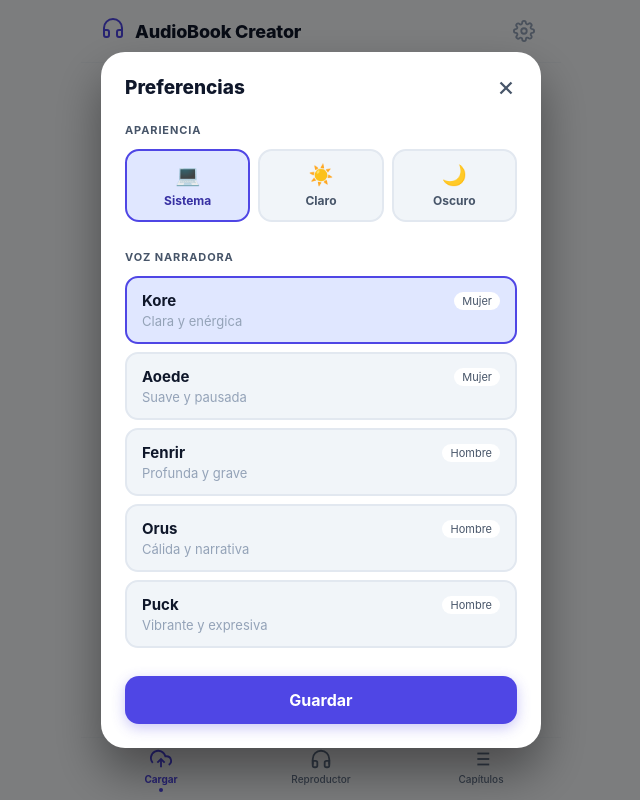
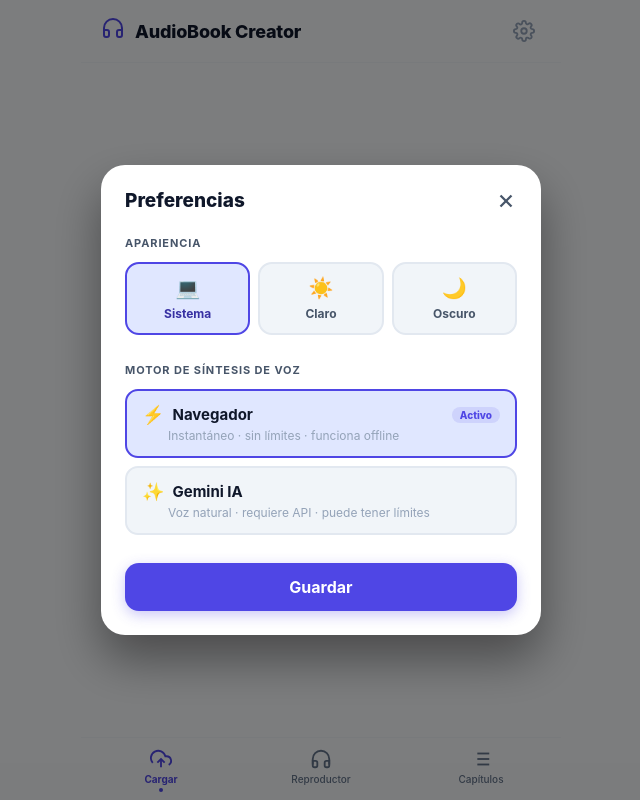
Before and after one commit to cuervonauta/plumalectora, a React (Vite) app: page / in a window 1280 px wide. Both pictures are taken after a click on the button "Abrir preferencias". Shown: the whole page, without its empty margins (319-959 px from the left). Built offline with nearby package versions, Linux system fonts and the light colour scheme.

Commit message:
Add TTS engine support to SettingsModal and PlayerScreen

```diff
--- a/App.jsx
+++ b/App.jsx
@@ -534,7 +534,7 @@ function ToastContainer({toasts}) {
 }
 
 // ─── SETTINGS MODAL ───────────────────────────────────────────────────────────
-function SettingsModal({voice, setVoice, themePref, setThemePref, onClose}) {
+function SettingsModal({voice, setVoice, ttsEngine, setTtsEngine, themePref, setThemePref, onClose}) {
   return (
     <div
       role="dialog" aria-modal="true" aria-label="Preferencias"
@@ -576,9 +576,37 @@ function SettingsModal({voice, setVoice, themePref, setThemePref, onClose}) {
           })}
         </div>
 
-        {/* ── VOZ ── */}
+        {/* ── MOTOR TTS ── */}
         <label style={{display:'block',fontSize:11,fontWeight:700,color:'var(--c-text2)',marginBottom:12,textTransform:'uppercase',letterSpacing:'.08em'}}>
-          Voz narradora
+          Motor de síntesis de voz
+        </label>
+        <div style={{display:'flex',flexDirection:'column',gap:8,marginBottom:28}}>
+          {[
+            {id:'browser', emoji:'⚡', title:'Navegador', sub:'Instantáneo · sin límites · funciona offline'},
+            {id:'gemini',  emoji:'✨', title:'Gemini IA',  sub:'Voz natural · requiere API · puede tener límites'},
+          ].map(e=>{
+            const active=ttsEngine===e.id;
+            return (
+              <button key={e.id} onClick={()=>setTtsEngine(e.id)} aria-pressed={active}
+                style={{textAlign:'left',padding:'13px 15px',borderRadius:13,
+                  border:`2px solid ${active?'var(--c-accent)':'var(--c-border2)'}`,
+                  background:active?'var(--c-accent-bg)':'var(--c-surface2)',
+                  cursor:'pointer',transition:'all .18s'}}>
+                <div style={{display:'flex',alignItems:'center',gap:8}}>
+                  <span style={{fontSize:18}}>{e.emoji}</span>
+                  <span style={{fontWeight:700,color:'var(--c-text)',fontSize:15}}>{e.title}</span>
+                  {active&&<span style={{marginLeft:'auto',fontSize:10,fontWeight:800,color:'var(--c-accent)',background:'var(--c-badge-bg)',padding:'2px 8px',borderRadius:20}}>Activo</span>}
+                </div>
+                <p style={{fontSize:12,color:'var(--c-muted)',marginTop:3,paddingLeft:26}}>{e.sub}</p>
+              </button>
+            );
+          })}
+        </div>
+
+        {/* ── VOZ (solo Gemini) ── */}
+        {ttsEngine==='gemini'&&<>
+        <label style={{display:'block',fontSize:11,fontWeight:700,color:'var(--c-text2)',marginBottom:12,textTransform:'uppercase',letterSpacing:'.08em'}}>
+          Voz narradora (Gemini)
         </label>
         <div style={{display:'flex',flexDirection:'column',gap:8,marginBottom:28}}>
           {VOICES.map(v=>(
@@ -597,6 +625,7 @@ function SettingsModal({voice, setVoice, themePref, setThemePref, onClose}) {
             </button>
           ))}
         </div>
+        </>}
 
         <button onClick={onClose}
           style={{width:'100%',background:'var(--c-btn)',color:'#fff',border:'none',borderRadius:14,padding:'14px',fontSize:16,fontWeight:700,cursor:'pointer',boxShadow:'0 4px 14px var(--c-btn-glow)'}}>
@@ -675,20 +704,33 @@ function UploadScreen({onBook, toast, isParsing, setIsParsing}) {
 }
 
 // ─── PLAYER SCREEN ────────────────────────────────────────────────────────────
-function PlayerScreen({book,chapterIdx,setChapterIdx,chapterCache,setChapterCache,chapterStatus,setChapterStatus,voice,toast}) {
-  const audioRef=useRef(null); const abortRef=useRef(null); const rangeRef=useRef(null);
-  const prefetchAbortRef=useRef(null);
-  const genAndPlayRef=useRef(null); // referencia para el countdown auto-retry
-  const [isPlaying,     setIsPlaying]     =useState(false);
-  const [isGen,         setIsGen]         =useState(false);
-  const [currentT,      setCurrentT]      =useState(0);
-  const [duration,      setDuration]      =useState(0);
-  const [speed,         setSpeed]         =useState(1);
-  const [rateLimitSecs, setRateLimitSecs] =useState(0); // cuenta regresiva 429
+function PlayerScreen({book,chapterIdx,setChapterIdx,chapterCache,setChapterCache,chapterStatus,setChapterStatus,voice,toast,ttsEngine}) {
+  // ── Refs ────────────────────────────────────────────────────────────────────
+  const audioRef          =useRef(null);
+  const abortRef          =useRef(null);
+  const rangeRef          =useRef(null);
+  const prefetchAbortRef  =useRef(null);
+  const genAndPlayRef     =useRef(null);
+  // Browser TTS refs
+  const utteranceRef      =useRef(null);
+  const charIndexRef      =useRef(0);
+  const browserVoicesRef  =useRef([]);
+  const speedRef          =useRef(1);
+
+  // ── State ───────────────────────────────────────────────────────────────────
+  const [isPlaying,      setIsPlaying]      =useState(false);
+  const [isGen,          setIsGen]          =useState(false);
+  const [currentT,       setCurrentT]       =useState(0);
+  const [duration,       setDuration]       =useState(0);
+  const [speed,          setSpeed]          =useState(1);
+  const [rateLimitSecs,  setRateLimitSecs]  =useState(0);
+  const [browserProg,    setBrowserProg]    =useState(0); // 0–100 para browser TTS
 
   const chapter=book?.chapters[chapterIdx];
-  const isReady=!!chapterCache[chapterIdx];
-  const prog=duration>0?(currentT/duration)*100:0;
+  // Browser TTS: siempre "listo" (no hay fase de generación)
+  const isReady=ttsEngine==='browser'||!!chapterCache[chapterIdx];
+  // Progreso: browser usa posición de carácter; Gemini usa tiempo de audio
+  const prog=ttsEngine==='browser'?browserProg:(duration>0?(currentT/duration)*100:0);
 
   useEffect(()=>{if(audioRef.current)audioRef.current.playbackRate=speed;},[speed]);
   // Cancelar prefetch al desmontar
@@ -710,11 +752,29 @@ function PlayerScreen({book,chapterIdx,setChapterIdx,chapterCache,setChapterCach
     const a=audioRef.current; if(!a) return;
     a.pause(); setIsPlaying(false); setCurrentT(0); setDuration(0);
     if(rangeRef.current)rangeRef.current.style.setProperty('--prog','0%');
-    // No llamar a.load() — resetea el elemento y puede cancelar play() posterior
     if(chapterCache[chapterIdx]){a.src=chapterCache[chapterIdx];a.playbackRate=speed;}
     else a.src='';
   // eslint-disable-next-line react-hooks/exhaustive-deps
   },[chapterIdx]);
+
+  // ── Browser TTS: cargar voces disponibles ───────────────────────────────────
+  useEffect(()=>{
+    const load=()=>{ browserVoicesRef.current=window.speechSynthesis?.getVoices()||[]; };
+    load();
+    window.speechSynthesis?.addEventListener('voiceschanged',load);
+    return()=>window.speechSynthesis?.removeEventListener('voiceschanged',load);
+  },[]);
+
+  // ── Browser TTS: cancelar al cambiar capítulo ───────────────────────────────
+  useEffect(()=>{
+    if(ttsEngine==='browser'){
+      window.speechSynthesis?.cancel();
+      setIsPlaying(false); setBrowserProg(0); charIndexRef.current=0;
+    }
+  },[chapterIdx,ttsEngine]);
+
+  // ── Mantener speedRef sincronizado ──────────────────────────────────────────
+  useEffect(()=>{ speedRef.current=speed; },[speed]);
 
   // ── Cuenta regresiva 429 → auto-retry ────────────────────────────────────────
   useEffect(()=>{
@@ -728,6 +788,45 @@ function PlayerScreen({book,chapterIdx,setChapterIdx,chapterCache,setChapterCach
     },1000);
     return()=>clearTimeout(t);
   },[rateLimitSecs]);
+
+  // ── Browser TTS: hablar desde un carácter dado ──────────────────────────────
+  const speakFromChar=(fromChar=0)=>{
+    if(!chapter) return;
+    const fullText=chapter.text;
+    const textToSpeak=fromChar>0?fullText.slice(fromChar):fullText;
+    charIndexRef.current=fromChar;
+
+    window.speechSynthesis?.cancel();
+    const utt=new SpeechSynthesisUtterance(textToSpeak);
+    utt.rate=speedRef.current;
+    utt.lang='es';
+
+    // Preferir voz local en español; si no hay, usar la que sea en español
+    const voices=browserVoicesRef.current;
+    const esLocal=voices.find(v=>v.lang.startsWith('es')&&v.localService);
+    const esAny  =voices.find(v=>v.lang.startsWith('es'));
+    if(esLocal||esAny) utt.voice=esLocal||esAny;
+
+    utt.onstart=()=>setIsPlaying(true);
+    utt.onend=()=>{
+      setIsPlaying(false); setBrowserProg(100);
+      // Auto-avanzar al siguiente capítulo
+      setChapterIdx(i=>{ const max=(book?.chapters.length||1)-1; return i<max?i+1:i; });
+    };
+    utt.onboundary=e=>{
+      if(e.name==='word'){
+        const abs=fromChar+e.charIndex; charIndexRef.current=abs;
+        setBrowserProg(fullText.length>0?(abs/fullText.length)*100:0);
+      }
+    };
+    utt.onerror=e=>{
+      if(e.error!=='interrupted'&&e.error!=='canceled') setIsPlaying(false);
+    };
+
+    utteranceRef.current=utt;
+    setBrowserProg(fullText.length>0?(fromChar/fullText.length)*100:0);
+    window.speechSynthesis?.speak(utt);
+  };
 
   const generateAndPlay=async()=>{
     if(!chapter) return;
@@ -765,11 +864,16 @@ function PlayerScreen({book,chapterIdx,setChapterIdx,chapterCache,setChapterCach
   genAndPlayRef.current=generateAndPlay;
 
   const togglePlay=async()=>{
+    // ── Browser TTS ──────────────────────────────────────────────────────────
+    if(ttsEngine==='browser'){
+      if(isPlaying){ window.speechSynthesis?.pause(); setIsPlaying(false); return; }
+      if(window.speechSynthesis?.paused){ window.speechSynthesis.resume(); setIsPlaying(true); return; }
+      speakFromChar(charIndexRef.current);
+      return;
+    }
+    // ── Gemini TTS ───────────────────────────────────────────────────────────
     const a=audioRef.current; if(!a) return;
     if(isPlaying){a.pause();return;}
-    // ⚠️ NO usar a.src para detectar si hay audio — en Chrome/Safari, a.src=''
-    // devuelve la URL de la página (truthy), causando play() sobre fuente inválida.
-    // Usar chapterCache como fuente de verdad.
     if(chapterCache[chapterIdx]){
       a.src=chapterCache[chapterIdx]; a.playbackRate=speed;
       a.play().catch(()=>toast('Toca Play nuevamente para reproducir.','error'));
@@ -778,12 +882,24 @@ function PlayerScreen({book,chapterIdx,setChapterIdx,chapterCache,setChapterCach
     }
   };
 
-  const skip=d=>{const a=audioRef.current;if(a?.src)a.currentTime=Math.max(0,Math.min(a.duration||0,a.currentTime+d));};
+  const skip=d=>{
+    if(ttsEngine==='browser'){
+      const text=chapter?.text||''; if(!text) return;
+      // ~150 palabras/min × ~5 chars/palabra ÷ 60s = ~12.5 chars/s a velocidad 1×
+      const skipChars=Math.round(12.5*speedRef.current*d);
+      const newPos=Math.max(0,Math.min(text.length-1,charIndexRef.current+skipChars));
+      // Redondear al límite de palabra más cercano
+      const snap=d>0?text.indexOf(' ',newPos):text.lastIndexOf(' ',newPos);
+      speakFromChar(snap>0?snap+1:newPos);
+      return;
+    }
+    const a=audioRef.current;if(a?.src)a.currentTime=Math.max(0,Math.min(a.duration||0,a.currentTime+d));
+  };
   const changeChap=d=>{
+    if(ttsEngine==='browser') window.speechSynthesis?.cancel();
     prefetchAbortRef.current?.abort();
     abortRef.current?.abort();
-    setIsGen(false);
-    setRateLimitSecs(0);
+    setIsGen(false); setRateLimitSecs(0);
     setChapterIdx(i=>i+d);
   };
 
@@ -826,15 +942,23 @@ function PlayerScreen({book,chapterIdx,setChapterIdx,chapterCache,setChapterCach
         <p style={{fontSize:10,fontWeight:800,color:'var(--c-accent)',textTransform:'uppercase',letterSpacing:'.12em',marginBottom:6}}>Reproduciendo</p>
         <h2 style={{fontSize:20,fontWeight:800,color:'var(--c-text)',lineHeight:1.3,marginBottom:4}}>{book.title}</h2>
         <p style={{color:'var(--c-muted)',fontSize:13}}>{chapter?.title} · {chapterIdx+1}/{total}</p>
+        <p style={{fontSize:10,color:'var(--c-muted2)',marginTop:2,opacity:.7}}>{ttsEngine==='browser'?'⚡ Navegador':'✨ Gemini IA'}</p>
       </div>
 
       {/* Waveform */}
       <div style={{background:'var(--c-surface)',borderRadius:20,height:100,display:'flex',alignItems:'center',justifyContent:'center',gap:3,padding:'0 16px',overflow:'hidden'}}>
         {isGen?(
+          /* Generando con Gemini — barras animadas de carga */
           Array.from({length:22}).map((_,i)=>(
             <div key={i} style={{width:4,borderRadius:4,background:'var(--c-accent)',animation:`wave .9s ease-in-out infinite`,animationDelay:`${i*.075}s`,height:8}}/>
           ))
-        ):isReady?(
+        ):isPlaying?(
+          /* Reproduciendo (cualquier motor) — barras animadas */
+          Array.from({length:22}).map((_,i)=>(
+            <div key={i} style={{width:4,borderRadius:4,background:'var(--c-accent)',animation:`wave .9s ease-in-out infinite`,animationDelay:`${i*.075}s`,height:`${8+Math.abs(Math.sin(i*.55))*20}px`}}/>
+          ))
+        ):isReady&&prog>0?(
+          /* Pausado con progreso — barras estáticas */
           Array.from({length:22}).map((_,i)=>(
             <div key={i} style={{width:4,borderRadius:4,height:`${10+Math.abs(Math.sin(i*.72+1))*26}px`,background:(i/22)<(prog/100)?'var(--c-accent)':'var(--c-border2)',transition:'background .25s'}}/>
           ))
@@ -846,7 +970,9 @@ function PlayerScreen({book,chapterIdx,setChapterIdx,chapterCache,setChapterCach
         ):(
           <div style={{textAlign:'center'}}>
             <div style={{fontSize:36,color:'var(--c-border2)',marginBottom:8}}><Ic.Headphones/></div>
-            <p style={{fontSize:12,color:'var(--c-muted)'}}>Toca ▶ para generar el audio</p>
+            <p style={{fontSize:12,color:'var(--c-muted)'}}>
+              {ttsEngine==='browser'?'Toca ▶ para escuchar':'Toca ▶ para generar el audio'}
+            </p>
           </div>
         )}
       </div>
@@ -854,7 +980,19 @@ function PlayerScreen({book,chapterIdx,setChapterIdx,chapterCache,setChapterCach
       {/* Progress */}
       <div>
         <input ref={rangeRef} type="range" min="0" max="100" value={prog}
-          onChange={e=>{const a=audioRef.current;if(!a?.duration)return;const t=(+e.target.value/100)*a.duration;a.currentTime=t;setCurrentT(t);e.target.style.setProperty('--prog',`${e.target.value}%`);}}
+          onChange={e=>{
+            const pct=+e.target.value;
+            e.target.style.setProperty('--prog',`${pct}%`);
+            if(ttsEngine==='browser'){
+              const text=chapter?.text||'';
+              if(!text) return;
+              const charPos=Math.round((pct/100)*text.length);
+              speakFromChar(charPos);
+            } else {
+              const a=audioRef.current;if(!a?.duration)return;
+              const t=(pct/100)*a.duration;a.currentTime=t;setCurrentT(t);
+            }
+          }}
           disabled={!isReady}/>
         <div style={{display:'flex',justifyContent:'space-between',marginTop:4}}>
           <span style={{fontSize:12,color:'var(--c-muted)'}}>{formatTime(currentT)}</span>
@@ -867,9 +1005,18 @@ function PlayerScreen({book,chapterIdx,setChapterIdx,chapterCache,setChapterCach
         <button onClick={()=>skip(-15)} style={{background:'none',border:'none',color:'var(--c-text2)',fontSize:28,cursor:'pointer',display:'flex',flexDirection:'column',alignItems:'center',gap:2,transition:'opacity .15s'}}>
           <Ic.Rew/><span style={{fontSize:9,fontWeight:700}}>15s</span>
         </button>
-        <button onClick={togglePlay} disabled={isGen}
-          style={{width:70,height:70,borderRadius:'50%',background:isGen?'var(--c-surface)':'var(--c-btn)',border:'none',color:isGen?'var(--c-accent)':'#fff',fontSize:28,cursor:isGen?'default':'pointer',display:'flex',alignItems:'center',justifyContent:'center',boxShadow:isPlaying?'none':`0 0 24px var(--c-btn-glow)`,animation:isPlaying?'pulse 2s ease-in-out infinite':'none',transition:'background .2s'}}>
-          {isGen?<Spinner size={26} color="var(--c-accent)"/>:isPlaying?<Ic.Pause/>:<Ic.Play/>}
+        <button onClick={togglePlay} disabled={isGen&&ttsEngine==='gemini'}
+          style={{width:70,height:70,borderRadius:'50%',
+            background:(isGen&&ttsEngine==='gemini')?'var(--c-surface)':'var(--c-btn)',
+            border:'none',
+            color:(isGen&&ttsEngine==='gemini')?'var(--c-accent)':'#fff',
+            fontSize:28,
+            cursor:(isGen&&ttsEngine==='gemini')?'default':'pointer',
+            display:'flex',alignItems:'center',justifyContent:'center',
+            boxShadow:isPlaying?'none':`0 0 24px var(--c-btn-glow)`,
+            animation:isPlaying?'pulse 2s ease-in-out infinite':'none',
+            transition:'background .2s'}}>
+          {(isGen&&ttsEngine==='gemini')?<Spinner size={26} color="var(--c-accent)"/>:isPlaying?<Ic.Pause/>:<Ic.Play/>}
         </button>
         <button onClick={()=>skip(15)} style={{background:'none',border:'none',color:'var(--c-text2)',fontSize:28,cursor:'pointer',display:'flex',flexDirection:'column',alignItems:'center',gap:2,transition:'opacity .15s'}}>
           <Ic.Fwd/><span style={{fontSize:9,fontWeight:700}}>15s</span>
@@ -958,6 +1105,7 @@ function ChaptersScreen({book,chapterIdx,setChapterIdx,chapterStatus,setActiveTa
 // ─── APP ROOT ─────────────────────────────────────────────────────────────────
 export default function App() {
   const [voice,         setVoice]         = useLS('ab_voice','Kore');
+  const [ttsEngine,     setTtsEngine]     = useLS('ab_engine','browser'); // 'browser' | 'gemini'
   const [showSettings,  setShowSettings]  = useState(false);
   const [activeTab,     setActiveTab]     = useState('upload');
   const [book,          setBook]          = useState(null);
@@ -1007,7 +1155,7 @@ export default function App() {
       {/* Screens */}
       <main style={{flex:1,display:'flex',flexDirection:'column',overflow:'hidden',animation:'fadeIn .2s ease'}}>
         {activeTab==='upload'   && <UploadScreen onBook={onBook} toast={toast} isParsing={isParsing} setIsParsing={setIsParsing}/>}
-        {activeTab==='player'   && <PlayerScreen book={book} chapterIdx={chapterIdx} setChapterIdx={setChapterIdx} chapterCache={chapterCache} setChapterCache={setChapterCache} chapterStatus={chapterStatus} setChapterStatus={setChapterStatus} voice={voice} toast={toast}/>}
+        {activeTab==='player'   && <PlayerScreen book={book} chapterIdx={chapterIdx} setChapterIdx={setChapterIdx} chapterCache={chapterCache} setChapterCache={setChapterCache} chapterStatus={chapterStatus} setChapterStatus={setChapterStatus} voice={voice} toast={toast} ttsEngine={ttsEngine}/>}
         {activeTab==='chapters' && <ChaptersScreen book={book} chapterIdx={chapterIdx} setChapterIdx={setChapterIdx} chapterStatus={chapterStatus} setActiveTab={setActiveTab}/>}
       </main>
 
@@ -1031,6 +1179,7 @@ export default function App() {
       {showSettings&&(
         <SettingsModal
           voice={voice} setVoice={setVoice}
+          ttsEngine={ttsEngine} setTtsEngine={setTtsEngine}
           themePref={themePref} setThemePref={setThemePref}
           onClose={()=>setShowSettings(false)}
         />
```
